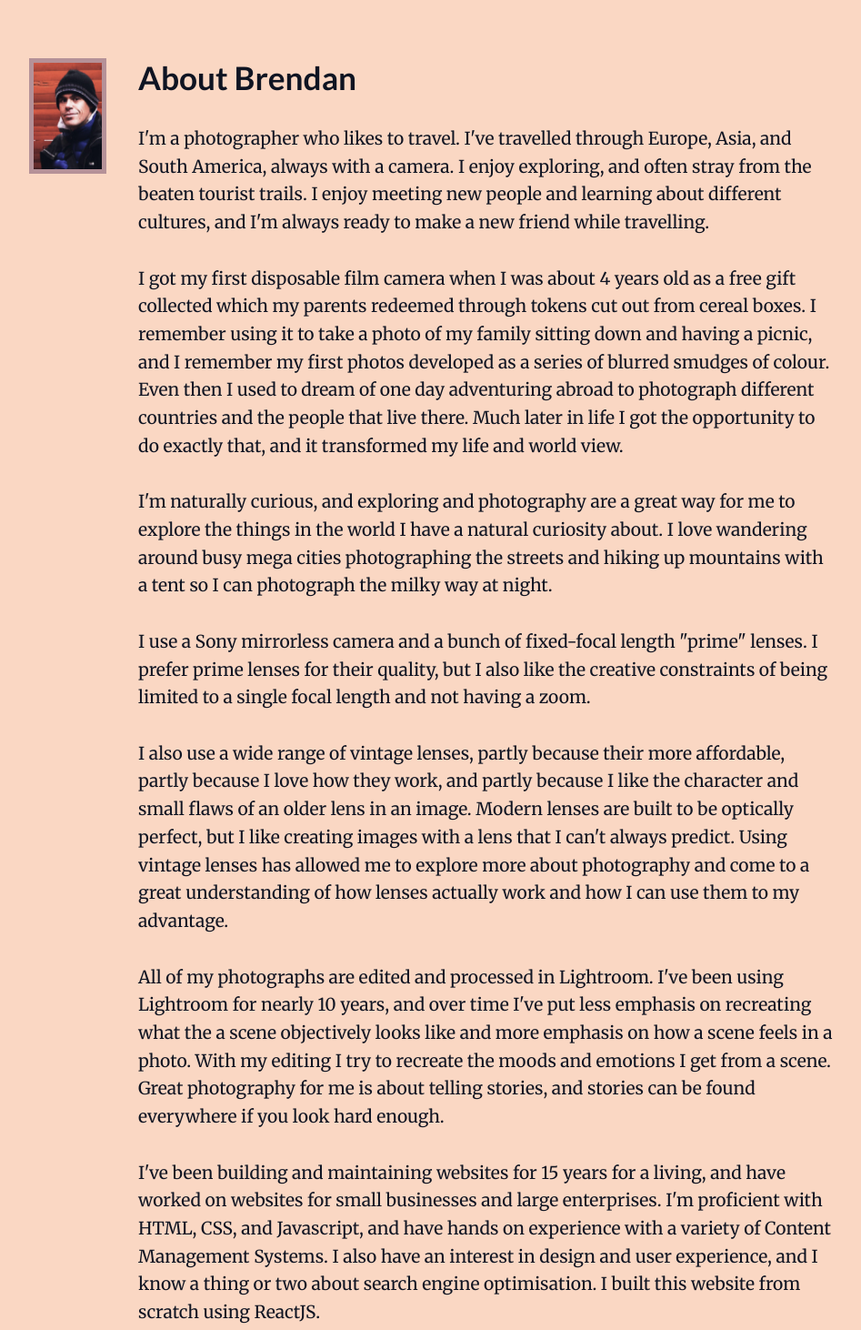
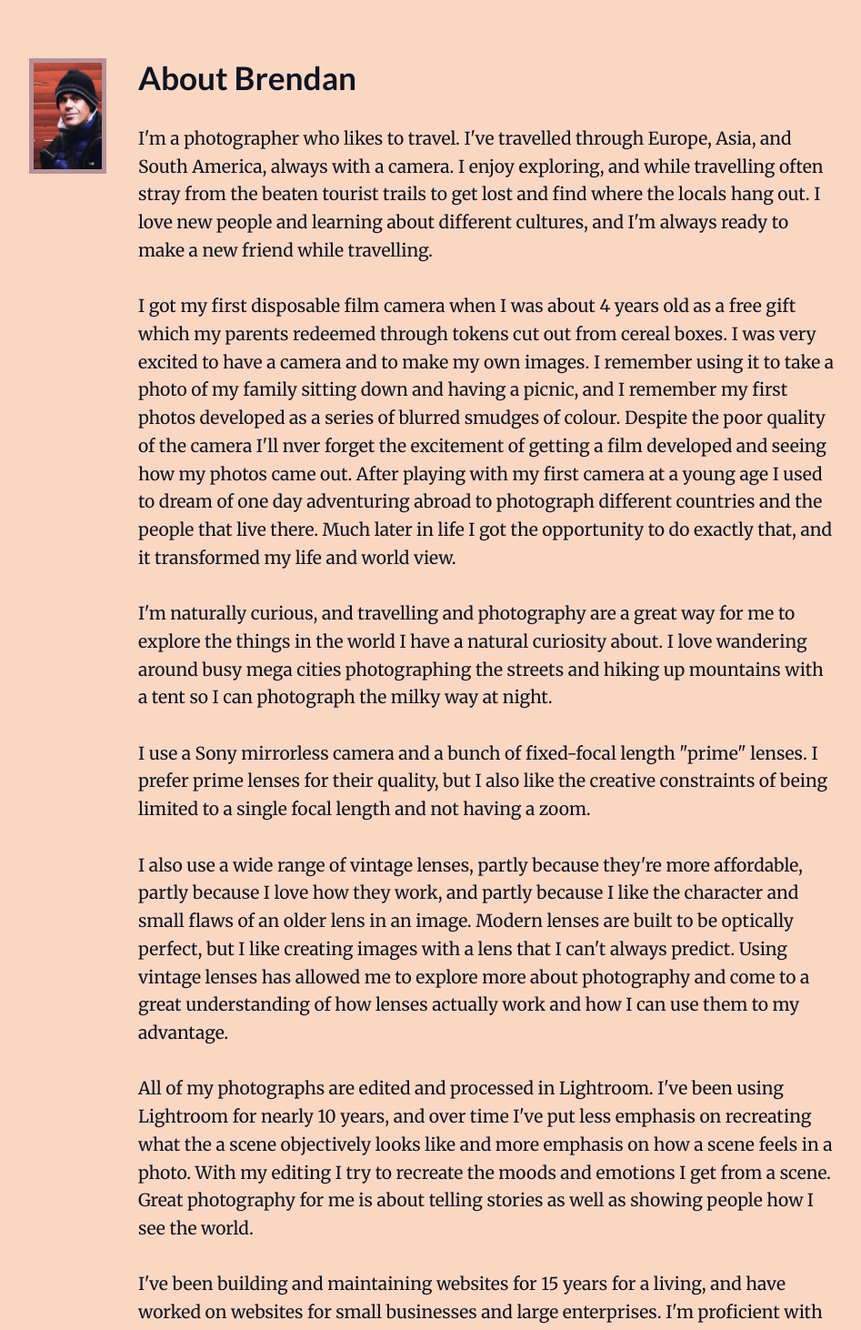
Before and after one commit to theopposablethumb/photography, a React (Create React App) app: page /about-brendan in a window 1280 px wide. Shown: the part 680-2142 px from the top of the page at 91% size, without its empty margins (104-1051 px from the left). Built offline with nearby package versions, Linux system fonts and the light colour scheme.

Commit message:
Content updates to about page

```diff
--- a/src/components/static/About.js
+++ b/src/components/static/About.js
@@ -1,4 +1,5 @@
 import React from 'react';
+import { Link } from 'react-router-dom';
 import bren1 from '../../images/bren1.jpg';
 import bren2 from '../../images/bren2.jpg';
 import bren3 from '../../images/bren3.jpg';
@@ -33,14 +34,15 @@ const About = () => {
                     <article>
                         <h1>About Brendan</h1>
                         <img src={portrait} className='profile' alt='Portrait of Brendan' title='Brendan' />
-                        <p>I'm a photographer who likes to travel. I've travelled through Europe, Asia, and South America, always with a camera. I enjoy exploring, and often stray from the beaten tourist trails. I enjoy meeting new people and learning about different cultures, and I'm always ready to make a new friend while travelling.</p>
-                        <p>I got my first disposable film camera when I was about 4 years old as a free gift collected which my parents redeemed through tokens cut out from cereal boxes. I remember using it to take a photo of my family sitting down and having a picnic, and I remember my first photos developed as a series of blurred smudges of colour. Even then I used to dream of one day adventuring abroad to photograph different countries and the people that live there. Much later in life I got the opportunity to do exactly that, and it transformed my life and world view.</p>
-                        <p>I'm naturally curious, and exploring and photography are a great way for me to explore the things in the world I have a natural curiosity about. I love wandering around busy mega cities photographing the streets and hiking up mountains with a tent so I can photograph the milky way at night.</p>
+                        <p>I'm a photographer who likes to travel. I've travelled through Europe, Asia, and South America, always with a camera. I enjoy exploring, and while travelling often stray from the beaten tourist trails to get lost and find where the locals hang out. I love new people and learning about different cultures, and I'm always ready to make a new friend while travelling.</p>
+                        <p>I got my first disposable film camera when I was about 4 years old as a free gift which my parents redeemed through tokens cut out from cereal boxes. I was very excited to have a camera and to make my own images. I remember using it to take a photo of my family sitting down and having a picnic, and I remember my first photos developed as a series of blurred smudges of colour. Despite the poor quality of the camera I'll nver forget the excitement of getting a film developed and seeing how my photos came out. After playing with my first camera at a young age I used to dream of one day adventuring abroad to photograph different countries and the people that live there. Much later in life I got the opportunity to do exactly that, and it transformed my life and world view.</p>
+                        <p>I'm naturally curious, and travelling and photography are a great way for me to explore the things in the world I have a natural curiosity about. I love wandering around busy mega cities photographing the streets and hiking up mountains with a tent so I can photograph the milky way at night.</p>
                         <p>I use a Sony mirrorless camera and a bunch of fixed-focal length "prime" lenses. I prefer prime lenses for their quality, but I also like the creative constraints of being limited to a single focal length and not having a zoom.</p>
-                        <p>I also use a wide range of vintage lenses, partly because their more affordable, partly because I love how they work, and partly because I like the character and small flaws of an older lens in an image. Modern lenses are built to be optically perfect, but I like creating images with a lens that I can't always predict. Using vintage lenses has allowed me to explore more about photography and come to a great understanding of how lenses actually work and how I can use them to my advantage.</p>
-                        <p>All of my photographs are edited and processed in Lightroom. I've been using Lightroom for nearly 10 years, and over time I've put less emphasis on recreating what the a scene objectively looks like and more emphasis on how a scene feels in a photo. With my editing I try to recreate the moods and emotions I get from a scene. Great photography for me is about telling stories, and stories can be found everywhere if you look hard enough.</p>
+                        <p>I also use a wide range of vintage lenses, partly because they're more affordable, partly because I love how they work, and partly because I like the character and small flaws of an older lens in an image. Modern lenses are built to be optically perfect, but I like creating images with a lens that I can't always predict. Using vintage lenses has allowed me to explore more about photography and come to a great understanding of how lenses actually work and how I can use them to my advantage.</p>
+                        <p>All of my photographs are edited and processed in Lightroom. I've been using Lightroom for nearly 10 years, and over time I've put less emphasis on recreating what the a scene objectively looks like and more emphasis on how a scene feels in a photo. With my editing I try to recreate the moods and emotions I get from a scene. Great photography for me is about telling stories as well as showing people how I see the world.</p>
                         <p>I've been building and maintaining websites for 15 years for a living, and have worked on websites for small businesses and large enterprises. I'm proficient with HTML, CSS, and Javascript, and have hands on experience with a variety of Content Management Systems. I also have an interest in design and user experience, and I know a thing or two about search engine optimisation. I built this website from scratch using ReactJS. </p>
                         <p>I enjoy to drawing and painting when I get the time. I've been making images, putting pen to paper (or crayons on walls) for as long as I can remember.</p>
+                        <p>If you'd like to know more or ask me a question, <Link to='/contact'>get in touch and say hi.</Link></p>
                     </article>
                 </div>
             </>
```
